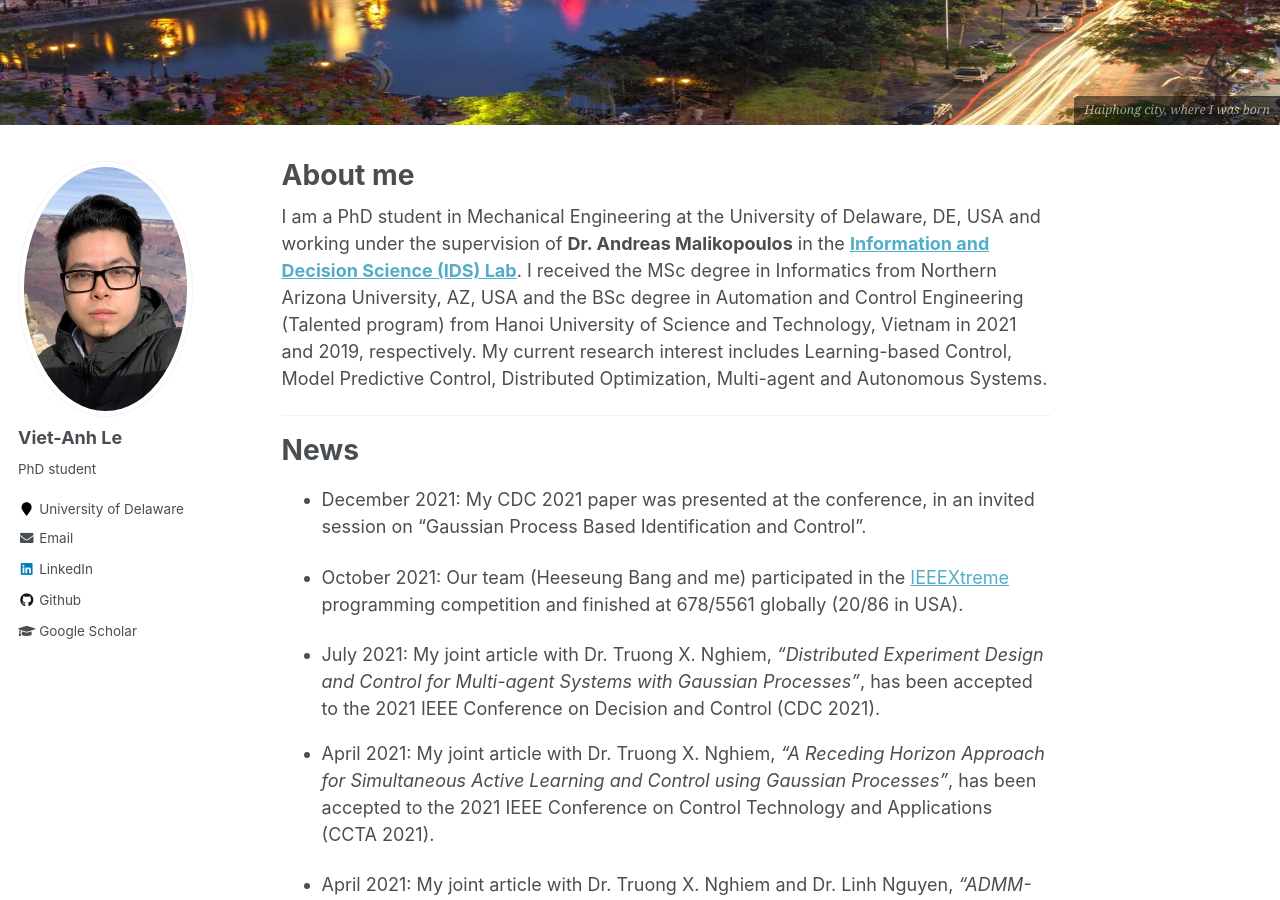
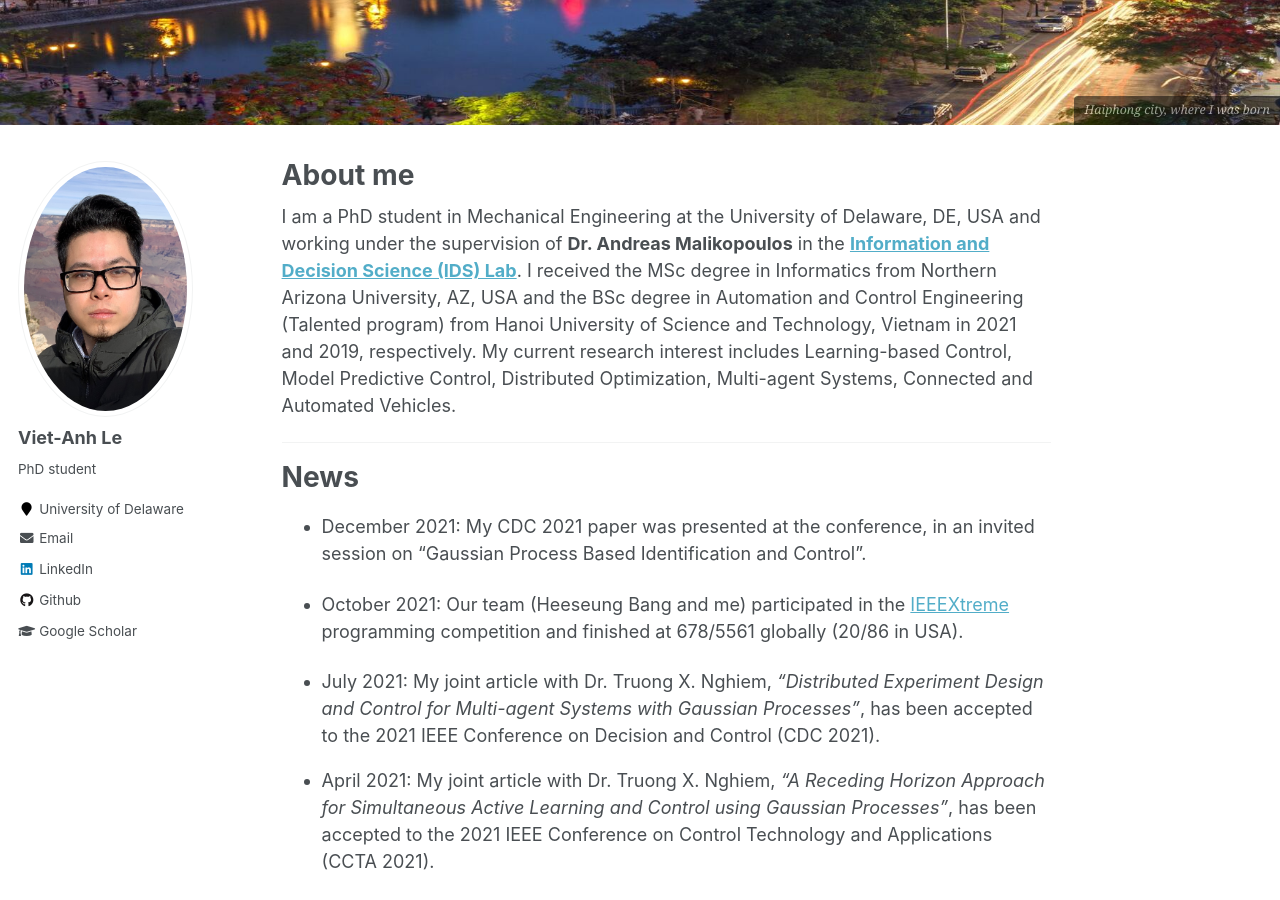
Before and after one commit to vietanhle0101/vietanhle0101.github.io, a Jekyll site: the page built from _pages/about.md, in a window 1280 px wide and 900 px high, scrolled down 344 px. Built offline with Jekyll 4.4.1, drawn with Linux system fonts in a browser that asks for light colours.

Commit message:
update mar 1

```diff
--- a/_pages/about.md
+++ b/_pages/about.md
@@ -13,8 +13,7 @@ redirect_from:
 
 I am a PhD student in Mechanical Engineering at the University of Delaware, DE, USA and working under the supervision of **Dr. Andreas Malikopoulos** in the [**Information and Decision Science (IDS) Lab**](https://sites.udel.edu/ids-lab/people/).
 I received the MSc degree in Informatics from Northern Arizona University, AZ, USA and the BSc degree in Automation and Control Engineering (Talented program) from Hanoi University of Science and Technology, Vietnam in 2021 and 2019, respectively.
-My current research interest includes Learning-based Control, Model Predictive Control, Distributed Optimization, Multi-agent and Autonomous Systems.
-<!-- I am a Student Member of the IEEE and the IEEE Control System Society. -->
+My current research interest includes Learning-based Control, Model Predictive Control, Distributed Optimization, Multi-agent Systems, Connected and Automated Vehicles.
 
 ***
 
```
Also changed, not shown: 2 other files.
